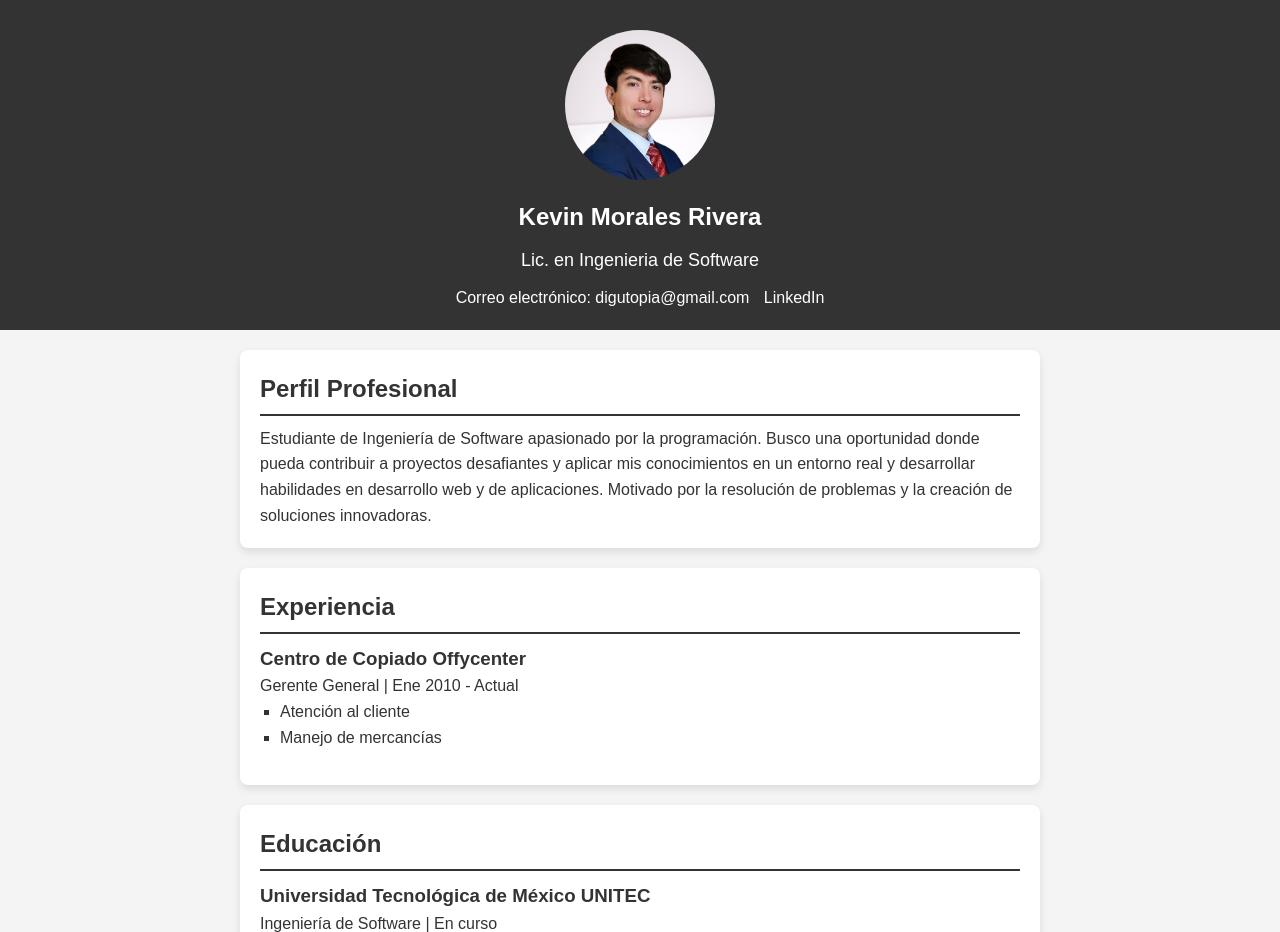
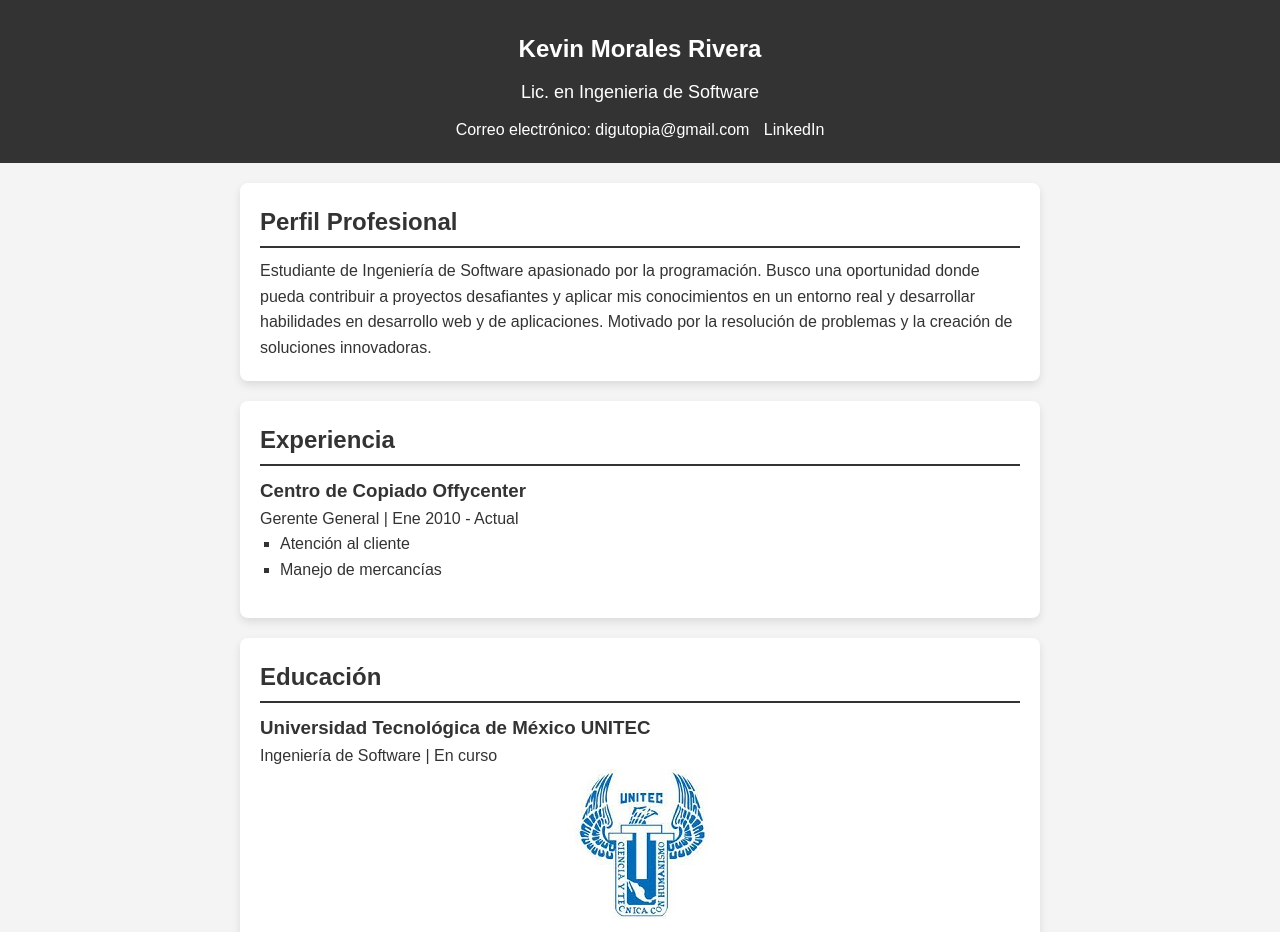
Before and after one commit to zoikev/curriculum, a plain HTML site: page index.html in a window 1280 px wide. Shown: the top 932 px of the page. Drawn offline with Linux system fonts and the light colour scheme.

Commit message:
Profile photo deleted

```diff
--- a/index.html
+++ b/index.html
@@ -16,7 +16,6 @@
 <body>
     <header>
         <div class="profile">
-            <img src="/Curriculum/Assets/perfil.png" alt="Foto de perfil">
             <h1>Kevin Morales Rivera</h1>
             <p>Lic. en Ingenieria de Software</p>
             <a href="mailto:digutopia@gmail.com">Correo electrónico: digutopia@gmail.com</a>
```
